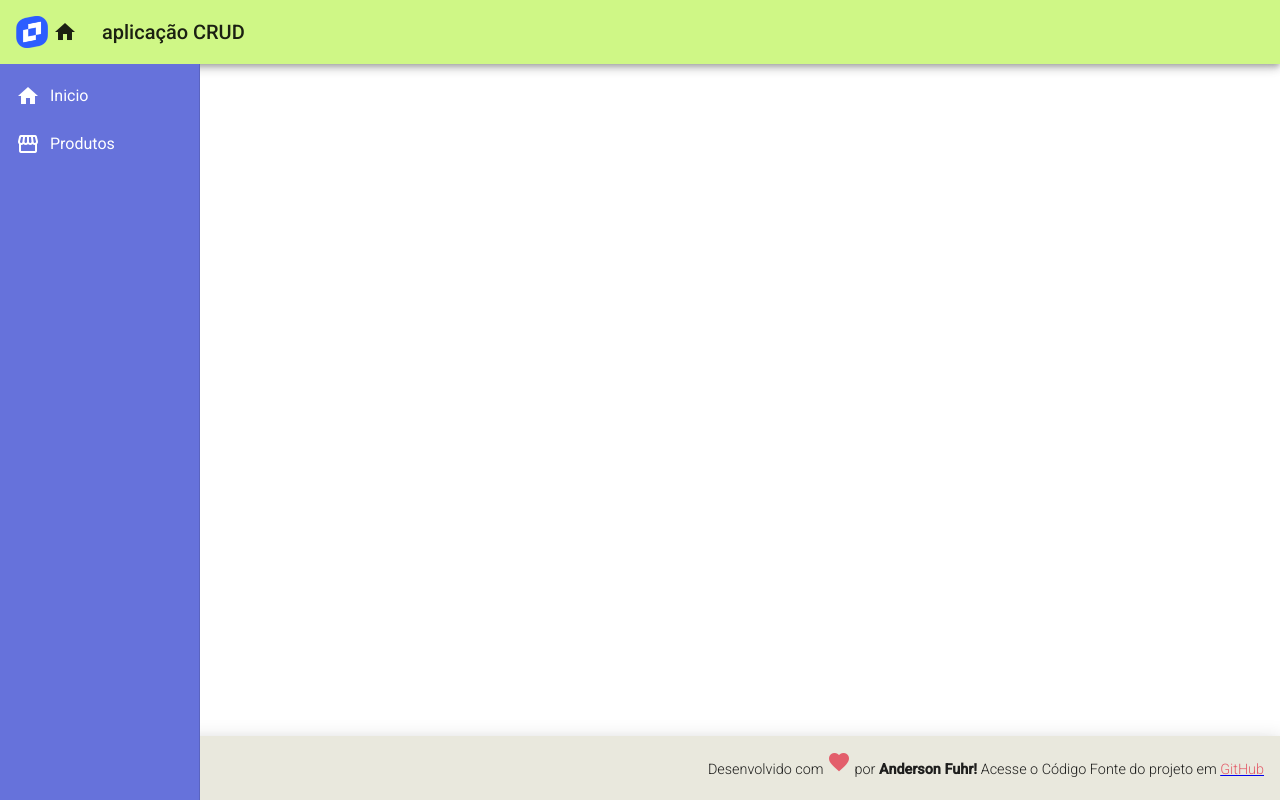
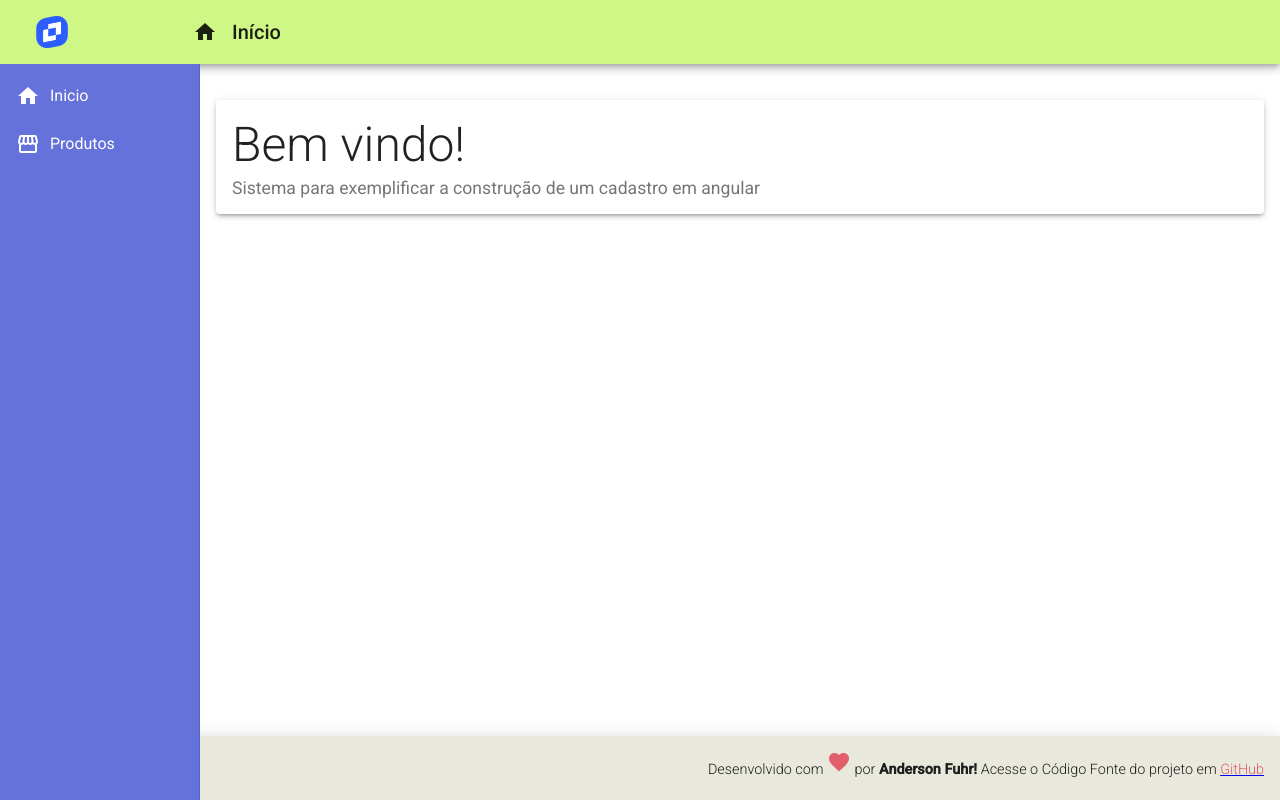
Before and after one commit to fuhr-br/ProjetoAngularTs, an Angular app in the folder frontend/: page / in a window 1280 px wide. Built offline with nearby package versions, Linux system fonts and the light colour scheme.

Commit message:
Add component views/home

```diff
--- a/frontend/src/app/components/template/header/header.component.css
+++ b/frontend/src/app/components/template/header/header.component.css
@@ -11,10 +11,14 @@
 
 .header .logo{
     max-height: 32px;
+    padding-left:20px;
 }
 .header .tittle-group i{
-    padding-right:25px;
+    padding-right:15px;
 }
 .header .tittle-group{
     padding-left:5px;
 }
+.header .material-icons{
+    padding-left:120px;
+}
--- a/frontend/src/app/components/template/header/header.component.html
+++ b/frontend/src/app/components/template/header/header.component.html
@@ -10,7 +10,7 @@
             <i class="material-icons">
                    home <!-- "dashboard" desenha um quadro, "home" uma casa -->
             </i>
-            aplicação CRUD
+            Início
         </a>
 
      </span>
--- a/frontend/src/app/components/template/nav/nav.component.css
+++ b/frontend/src/app/components/template/nav/nav.component.css
@@ -12,3 +12,7 @@
 .sidenav i{
     padding-right: 10px;
 }
+.content{
+    padding: 16px;
+    background-color: white;
+}
--- a/frontend/src/app/components/template/nav/nav.component.html
+++ b/frontend/src/app/components/template/nav/nav.component.html
@@ -20,5 +20,10 @@
         </mat-nav-list>
 
     </mat-sidenav>
+    <mat-sidenav-content class="content">
+        <app-home>
 
+        </app-home>
+
+    </mat-sidenav-content>
 </mat-sidenav-container>
--- /dev/null
+++ b/frontend/src/app/views/home/home.component.css
@@ -0,0 +1,10 @@
+.home .title{
+font-size: 3rem;
+font-weight: 300;
+line-height: 1.2;
+}
+
+.home .subtitle{
+    font-size: 1.1rem;
+
+}
--- /dev/null
+++ b/frontend/src/app/views/home/home.component.html
@@ -0,0 +1,9 @@
+<mat-card class="home mat-elevation-z3">
+    <mat-card-title class="title">
+        Bem vindo!
+ </mat-card-title>
+    <mat-card-subtitle class="subtitle">
+        Sistema para exemplificar a construção de um cadastro em angular
+    </mat-card-subtitle>
+
+</mat-card>
--- /dev/null
+++ b/frontend/src/app/views/home/home.component.ts
@@ -0,0 +1,15 @@
+import { Component, OnInit } from '@angular/core';
+
+@Component({
+  selector: 'app-home',
+  templateUrl: './home.component.html',
+  styleUrls: ['./home.component.css']
+})
+export class HomeComponent implements OnInit {
+
+  constructor() { }
+
+  ngOnInit(): void {
+  }
+
+}
```
Also changed, not shown: frontend/src/app/app.module.ts (+6 -3 lines).
